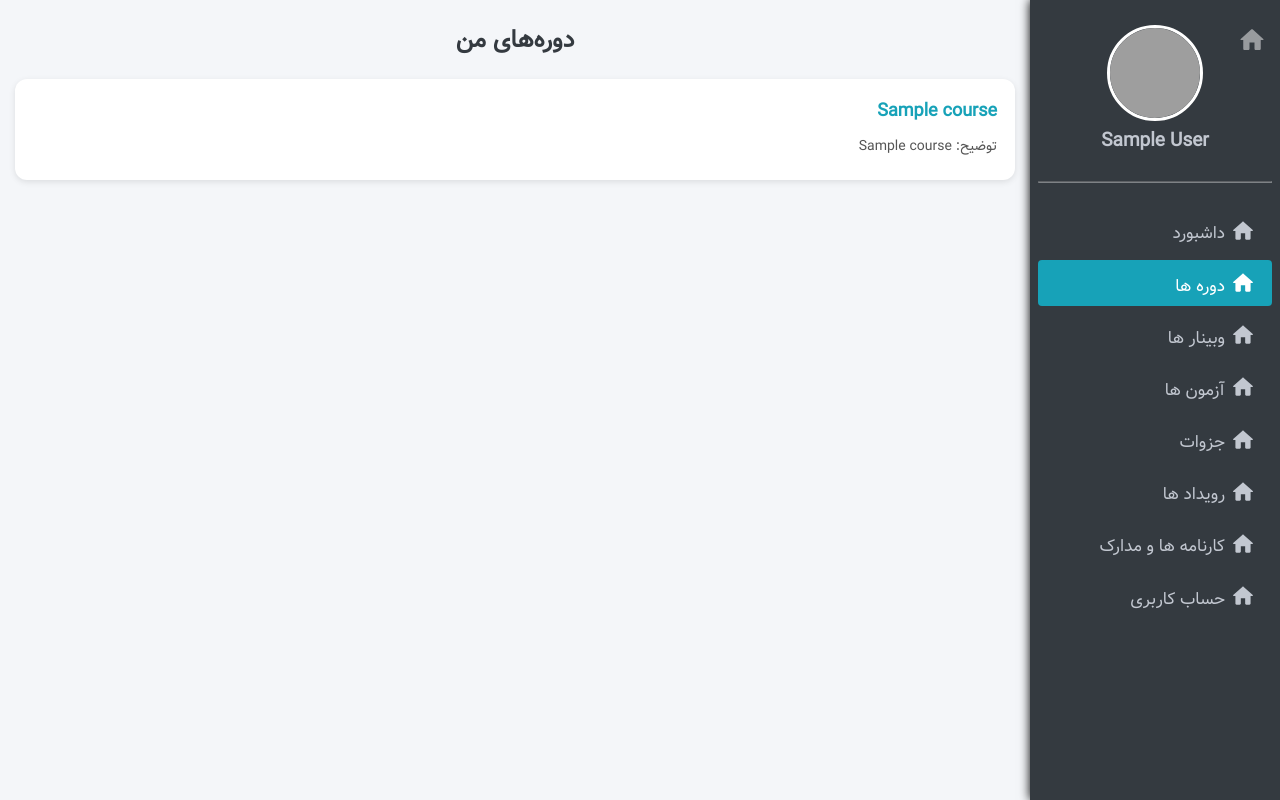
After one commit to amirali5370/Alfa, a Flask app: page /course in a window 1280 px wide. The commit adds this page. Run offline with Flask 3, Linux system fonts and the light colour scheme; a user stored in the database is signed in; tables that the repository leaves empty hold one stand-in row (values such as "Sample post"); some libraries are stand-ins or nearby versions; grey boxes are pictures that could not be loaded.

Commit message:
create course page

```diff
--- a/blueprints/user.py
+++ b/blueprints/user.py
@@ -17,6 +17,7 @@ from models.quiz import Quiz
 from models.workbook import Workbook
 from models.pamphlet import Pamphlet
 from models.webinar import Webinar
+from models.course import Course
 
 app = Blueprint("user" , __name__)
 
@@ -358,12 +359,13 @@ def quiz():
     return render_template("user/quiz.html", current_user=current_user, past=past, running=running, upcoming=upcoming)
 
 
-# @app.route("/quiz/<quiz_id>",  strict_slashes=False)
-# @login_required
-# def single_quiz(quiz_id):
-#     if current_user.completion == 0 or current_user.pay == 0:
-#         return redirect(url_for("user.dashboard"))
-#     return "Sd"
+@app.route("/quiz/<quiz_auth>",  strict_slashes=False)
+@login_required
+def single_quiz(quiz_auth):
+    if current_user.completion == 0 or current_user.pay == 0:
+        return redirect(url_for("user.dashboard"))
+    # quiz = Quiz.query.filter_by()
+    return "Sd"
 
 
 @app.route("/webinar",  strict_slashes=False)
@@ -383,3 +385,13 @@ def webinar():
             running.append(item)
 
     return render_template("user/webinar.html", current_user=current_user, past=past, running=running, upcoming=upcoming)
+
+
+@app.route("/course",  strict_slashes=False)
+@login_required
+def course():
+    if current_user.completion == 0 or current_user.pay == 0:
+        return redirect(url_for("user.dashboard"))
+    courses = Course.query.filter((Course.grade_bits.op('&')(literal(current_user.period_code))) != 0).all()
+
+    return render_template("user/course.html", courses=courses)
--- a/models/course.py
+++ b/models/course.py
@@ -7,6 +7,6 @@ class Course(db.Model):
     id = Column(Integer, primary_key=True)
     title = Column(String, nullable=False)
     description = Column(Integer, nullable=False)
-    link_id = Column(Integer, nullable=False, unique=True, index=True)
+    content_link = Column(Integer, nullable=False, index=True)
     prima_link = Column(String, nullable=False, unique=True, index=True)
     grade_bits = Column(Integer, nullable=False)
--- /dev/null
+++ b/static/styles/user/course.css
@@ -0,0 +1,37 @@
+.courses-section {
+    margin-bottom: 40px;
+}
+
+.courses-grid {
+    display: grid;
+    grid-template-columns: repeat(auto-fit, minmax(260px, 1fr));
+    gap: 20px;
+}
+
+.course-card {
+    display: block;
+    background: #fff;
+    padding: 18px;
+    border-radius: 12px;
+    box-shadow: 0 2px 6px rgba(0,0,0,0.1);
+    color: #333;
+    text-decoration: none;
+    transition: transform 0.2s, box-shadow 0.2s;
+}
+
+.course-card:hover {
+    transform: translateY(-3px);
+    box-shadow: 0 4px 12px rgba(0,0,0,0.15);
+}
+
+.course-card h4 {
+    margin: 0 0 10px;
+    font-size: 18px;
+    color: #17a2b8;
+}
+
+.course-card p {
+    margin: 5px 0;
+    font-size: 14px;
+    color: #555;
+}
--- /dev/null
+++ b/templates/user/course.html
@@ -0,0 +1,25 @@
+{% extends "user/panel.html" %}
+{% block head %}
+    <title>دوره‌ها | {{current_user.first_name}} {{current_user.last_name}}</title>
+    <link rel="stylesheet" href="{{ url_for('static', filename='styles/user/course.css') }}">
+{% endblock %}
+{% block body %}
+<div class="page-title">
+    <h2>دوره‌های من</h2>
+</div>
+
+<section class="courses-section">
+    <div class="courses-grid">
+        {% for c in courses %}
+        <a href="{{c.content_link}}" class="course-card">
+            <h4>{{c.title}}</h4>
+            <p>توضیح: {{c.title}}</p>
+        </a>
+        {% else %}
+        <div class="page-title">
+            <h3 style="color: rgba(0, 0, 0, 0.65);">دوره ای برای شما وجود ندارد!</h3>
+        </div>
+        {% endfor %}
+    </div>
+</section>
+{% endblock %}
--- a/templates/user/panel.html
+++ b/templates/user/panel.html
@@ -40,7 +40,7 @@
             </svg>
             <span class="side_ob_ti">داشبورد</span>
         </a>
-        <a href="#" class="side_ob">
+        <a href="{{ url_for('user.course') }}" class="side_ob">
             <svg class="side_ob_im" xmlns="http://www.w3.org/2000/svg" viewBox="0 0 24 24">
                 <path d="M0 0h24v24H0V0z" fill="none"/>
                 <path fill="currentColor" d="M10 19v-5h4v5c0 .55.45 1 1 1h3c.55 0 1-.45 1-1v-7h1.7c.46 0 .68-.57.33-.87L12.67 3.6c-.38-.34-.96-.34-1.34 0l-8.36 7.53c-.34.3-.13.87.33.87H5v7c0 .55.45 1 1 1h3c.55 0 1-.45 1-1z"/>
--- a/templates/user/quiz.html
+++ b/templates/user/quiz.html
@@ -16,7 +16,7 @@
         <div class="exam-card live">
             <h4>{{r.title}}</h4>
             <p>زمان شروع: {{r.start_jalali}}<br>زمان پایان: {{r.end_jalali}}</p>
-            <a href="#"><button class="exam-btn enter">ورود به آزمون</button></a>
+            <a href="{{ url_for('user.single_quiz', quiz_auth=r.auth) }}"><button class="exam-btn enter">ورود به آزمون</button></a>
         </div>
         {% else %}
         <div class="page-title">
--- a/templates/user/webinar.html
+++ b/templates/user/webinar.html
@@ -1,6 +1,6 @@
 {% extends "user/panel.html" %}
 {% block head %}
-    <title>وبینار ها | {{current_user.first_name}} {{current_user.last_name}}</title>
+    <title>وبینارها | {{current_user.first_name}} {{current_user.last_name}}</title>
     <link rel="stylesheet" href="{{ url_for('static', filename='styles/user/webinar.css') }}">
 {% endblock %}
 {% block body %}
```
